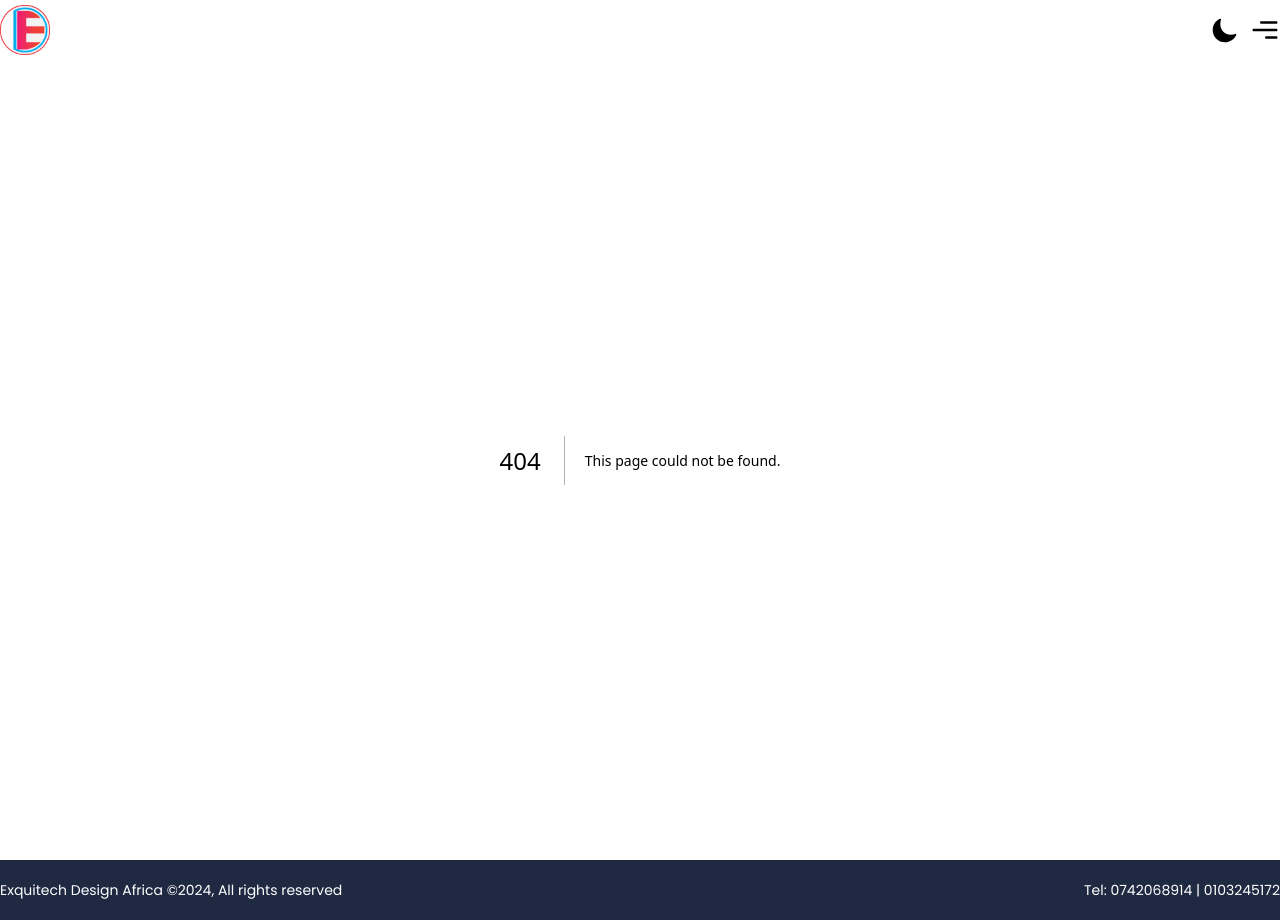
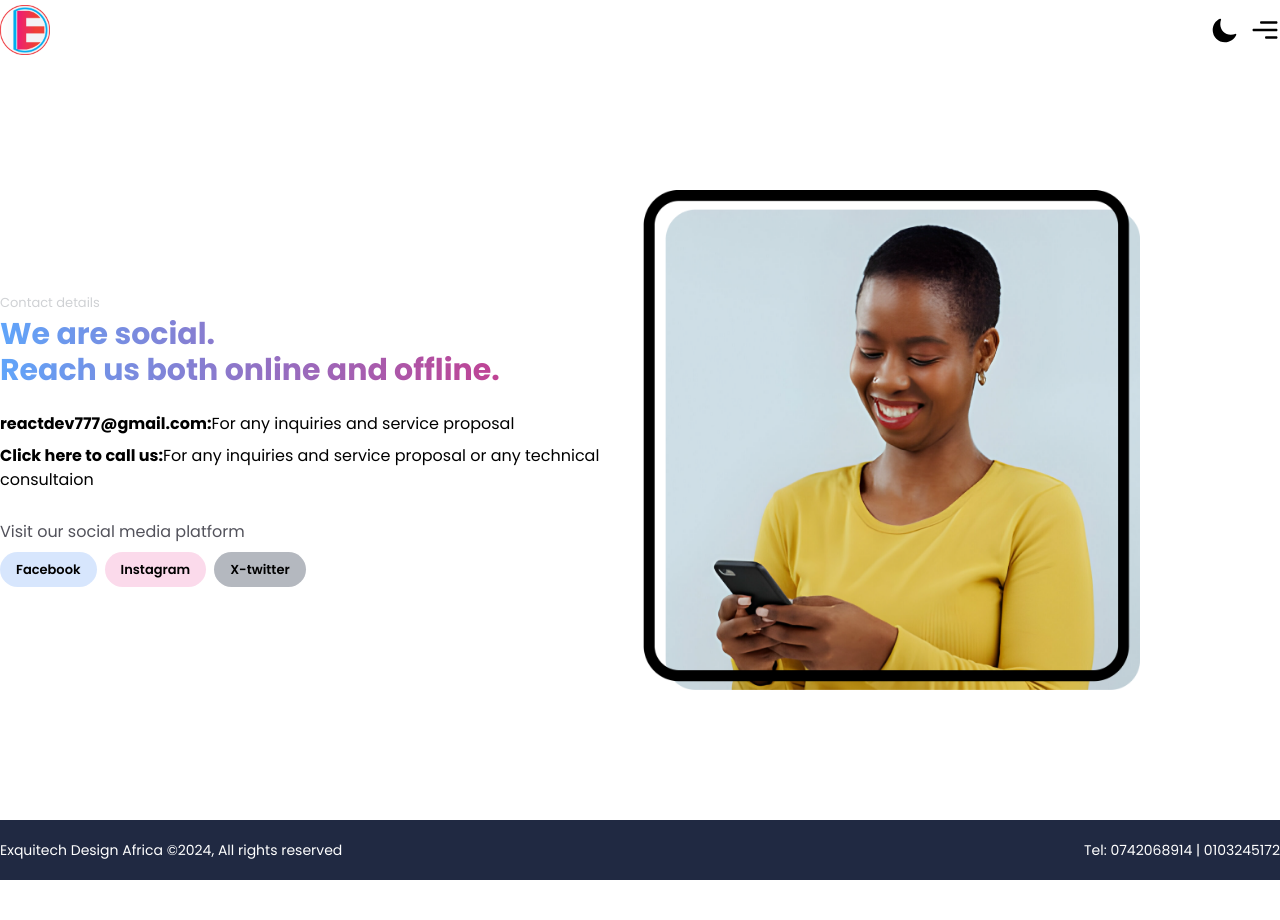
Before and after one commit to Arthur-Smart/Exquitech-Design-Africa, a Next.js app: page /contacts in a window 1280 px wide. Before the commit this address had no page. After the commit the page ends 880 px from the top, so only its background shows below. Built offline with nearby package versions, Linux system fonts and the light colour scheme.

Commit message:
contact page design

```diff
--- /dev/null
+++ b/src/app/contacts/contact.module.css
@@ -0,0 +1,12 @@
+.contact__left{
+    width:50%;
+}
+
+.contact__right {
+    width: 50%;
+}
+
+.contact__image{
+    width:500px;
+    height:500px;
+}
--- /dev/null
+++ b/src/app/contacts/page.tsx
@@ -0,0 +1,72 @@
+import React from "react";
+import styles from "./contact.module.css";
+import Link from "next/link";
+import CONTACTIMG from "../../../public/images/contact.png";
+import Image from "next/image";
+
+const page = () => {
+  return (
+    <main className="w-full flex flex-col items-center justify-center">
+      <section className="container flex items-center justify-between  h-[95vh]">
+        <div className={`${styles.contact__left}`}>
+          <p className="text-[13px]  mb-[3px] text-gray-900/20">
+            Contact details
+          </p>
+          <h1 className="text-transparent  bg-clip-text bg-gradient-to-r from-blue-400 to-pink-600  text-3xl font-bold ">
+            We are social.<br></br>Reach us both online and offline.
+          </h1>
+          <p className="mt-6">
+            <strong>
+              <Link href="mailto:react777@gmail.com">
+                reactdev777@gmail.com:
+              </Link>
+            </strong>
+            For any inquiries and service proposal
+          </p>
+          <p className="mt-2">
+            <strong>
+              <Link href="mailto:react777@gmail.com">
+                Click here to call us:
+              </Link>
+            </strong>
+            For any inquiries and service proposal or any technical consultaion
+          </p>
+          <div className="flex flex-col mt-7">
+            <p className="text-zinc-600">Visit our social media platform</p>
+            <div className="mt-2 flex flex-wrap gap-2">
+              <Link
+                href="#"
+                className="py-2 px-4 rounded-full text-black-500/20 text-[13px] font-semibold bg-blue-500/20"
+              >
+                Facebook
+              </Link>
+              <Link
+                href="#"
+                className="py-2 px-4 rounded-full text-black-500/20 text-[13px] font-semibold bg-pink-500/20"
+              >
+                Instagram
+              </Link>
+              <Link
+                href="#"
+                className="py-2 px-4 rounded-full text-black-500/20 text-[13px] font-semibold bg-gray-500/50"
+              >
+                X-twitter
+              </Link>
+            </div>
+          </div>
+        </div>
+        <div className={`${styles.contact__right}`}>
+          <Image
+            src={CONTACTIMG}
+            alt="Exquitech Design Africa Contact"
+            width={1000}
+            height={1000}
+            className={styles.contact__image}
+          />
+        </div>
+      </section>
+    </main>
+  );
+};
+
+export default page;
--- a/src/app/marketing/page.tsx
+++ b/src/app/marketing/page.tsx
@@ -159,12 +159,22 @@ const page = () => {
 
             <h3 className="mt-5">Package services</h3>
             <div className="flex flex-col items-center justify-center">
-              <p>Social Media Management (2-3 Platforms)</p>
-              <p>Content Creation (2-3 Posts per Week)</p>
-              <p>Social Media Advertising (Basic Ad Campaigns)</p>
-              <p>Basic SEO (Keyword Research, On-Page Optimization)</p>
-              <p>Monthly Performance Reports</p>
-              <p>Email Marketing (Newsletter Campaigns)</p>
+              <p className="text-center">
+                Social Media Management (2-3 Platforms)
+              </p>
+              <p className="text-center">
+                Content Creation (2-3 Posts per Week)
+              </p>
+              <p className="text-center">
+                Social Media Advertising (Basic Ad Campaigns)
+              </p>
+              <p className="text-center">
+                Basic SEO (Keyword Research, On-Page Optimization)
+              </p>
+              <p className="text-center">Monthly Performance Reports</p>
+              <p className="text-center">
+                Email Marketing (Newsletter Campaigns)
+              </p>
             </div>
           </div>
           <div
@@ -179,14 +189,24 @@ const page = () => {
 
             <h3 className="mt-5">Package services</h3>
             <div className="flex flex-col items-center justify-center">
-              <p>Comprehensive Social Media Management (4-5 Platforms)</p>
-              <p>Content Creation (3-5 Posts per Week)</p>
-              <p>
+              <p className="text-center">
+                Comprehensive Social Media Management (4-5 Platforms)
+              </p>
+              <p className="text-center">
+                Content Creation (3-5 Posts per Week)
+              </p>
+              <p className="text-center">
                 Advanced Social Media Advertising (Ad Campaigns, Retargeting)
               </p>
-              <p>In-Depth Keyword Analysis and Strategy</p>
-              <p>Detailed Monthly Analytics and Recommendations</p>
-              <p>Email Marketing (Segmentation, Automation)</p>
+              <p className="text-center">
+                In-Depth Keyword Analysis and Strategy
+              </p>
+              <p className="text-center">
+                Detailed Monthly Analytics and Recommendations
+              </p>
+              <p className="text-center">
+                Email Marketing (Segmentation, Automation)
+              </p>
             </div>
           </div>
           <div
@@ -206,14 +226,22 @@ const page = () => {
 
             <h3 className="mt-5">Package services</h3>
             <div className="flex flex-col items-center justify-center">
-              <p>Extensive Social Media Management (6+ Platforms)</p>
-              <p>Premium Content Creation (5-7 Posts per Week)</p>
-              <p>
+              <p className="text-center">
+                Extensive Social Media Management (6+ Platforms)
+              </p>
+              <p className="text-center">
+                Premium Content Creation (5-7 Posts per Week)
+              </p>
+              <p className="text-center">
                 Advanced Social Media Advertising (Multi-Channel Advertising)
               </p>
-              <p>Comprehensive Competitor Analysis and Strategy</p>
-              <p>24/7 Customer Support and Consultation</p>
-              <p>Influencer Marketing Campaigns</p>
+              <p className="text-center">
+                Comprehensive Competitor Analysis and Strategy
+              </p>
+              <p className="text-center">
+                24/7 Customer Support and Consultation
+              </p>
+              <p className="text-center">Influencer Marketing Campaigns</p>
             </div>
           </div>
         </div>
```
Also changed, not shown: public/images/contact.png (added).
